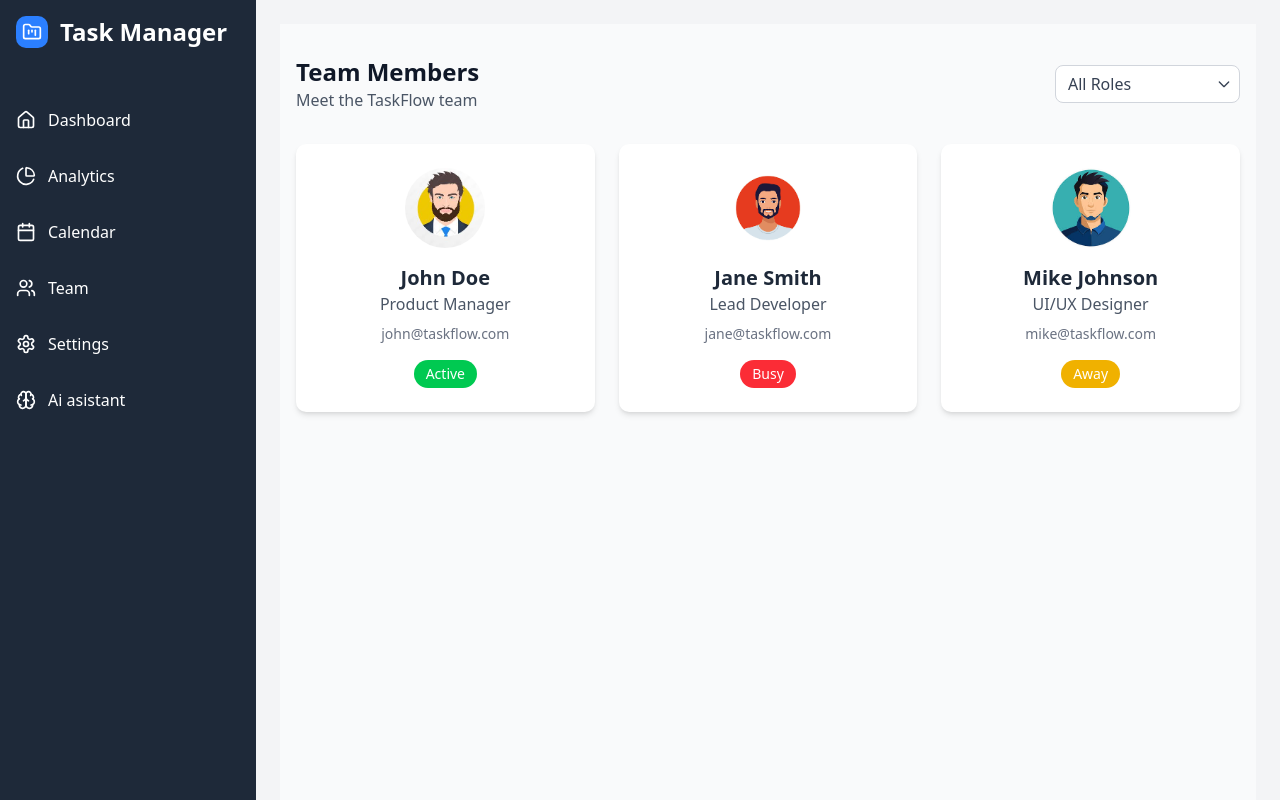
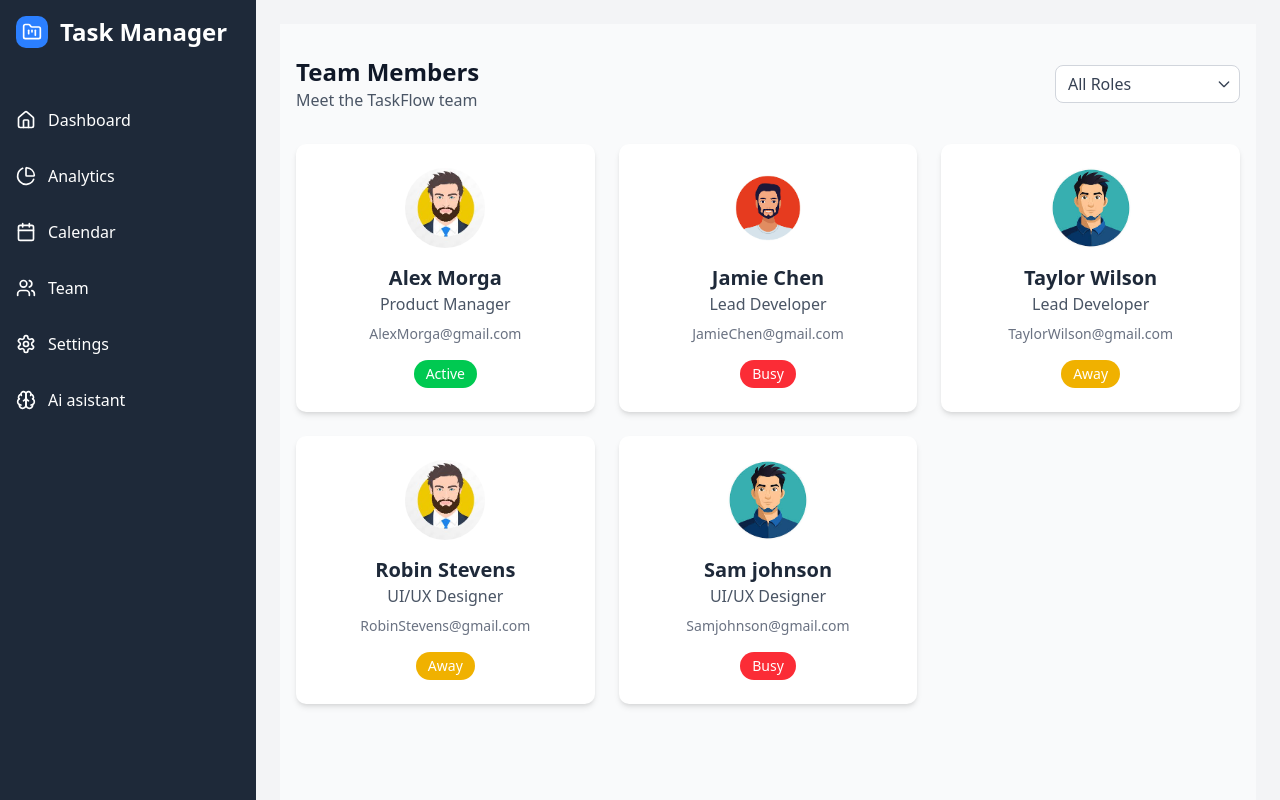
Before and after one commit to Sradhasisjethy/Task-manager, a Next.js app: page /team in a window 1280 px wide. Built offline with nearby package versions, Linux system fonts and the light colour scheme.

Commit message:
update the team page

```diff
--- a/src/app/team/page.tsx
+++ b/src/app/team/page.tsx
@@ -8,26 +8,42 @@ import TeamMembers from "@/app/team/TeamMembers";
 const teamMembers = [
   {
     id: '1',
-    name: 'John Doe',
+    name: 'Alex Morga',
     role: 'Product Manager',
-    email: 'john@taskflow.com',
+    email: 'AlexMorga@gmail.com',
     status: 'Active' as const,
-    avatarUrl: '/image/men.jpeg', // Replace with your image paths
+    avatarUrl: '/image/men.jpeg',
   },
   {
     id: '2',
-    name: 'Jane Smith',
+    name: 'Jamie Chen',
     role: 'Lead Developer',
-    email: 'jane@taskflow.com',
+    email: 'JamieChen@gmail.com',
     status: 'Busy' as const,
     avatarUrl: '/image/men1.png',
   },
   {
     id: '3',
-    name: 'Mike Johnson',
+    name: 'Taylor Wilson',
+    role: 'Lead Developer',
+    email: 'TaylorWilson@gmail.com',
+    status: 'Away' as const,
+    avatarUrl: '/image/men2.jpeg',
+  },
+  {
+    id: '4',
+    name: 'Robin Stevens',
     role: 'UI/UX Designer',
-    email: 'mike@taskflow.com',
+    email: 'RobinStevens@gmail.com',
     status: 'Away' as const,
+    avatarUrl: '/image/men.jpeg',
+  },
+  {
+    id: '5',
+    name: 'Sam johnson',
+    role: 'UI/UX Designer',
+    email: 'Samjohnson@gmail.com',
+    status: 'Busy' as const,
     avatarUrl: '/image/men2.jpeg',
   },
   // Add more team members as needed
```
Also changed, not shown: src/app/team/TeamMembers.tsx (+0 -9 lines).
